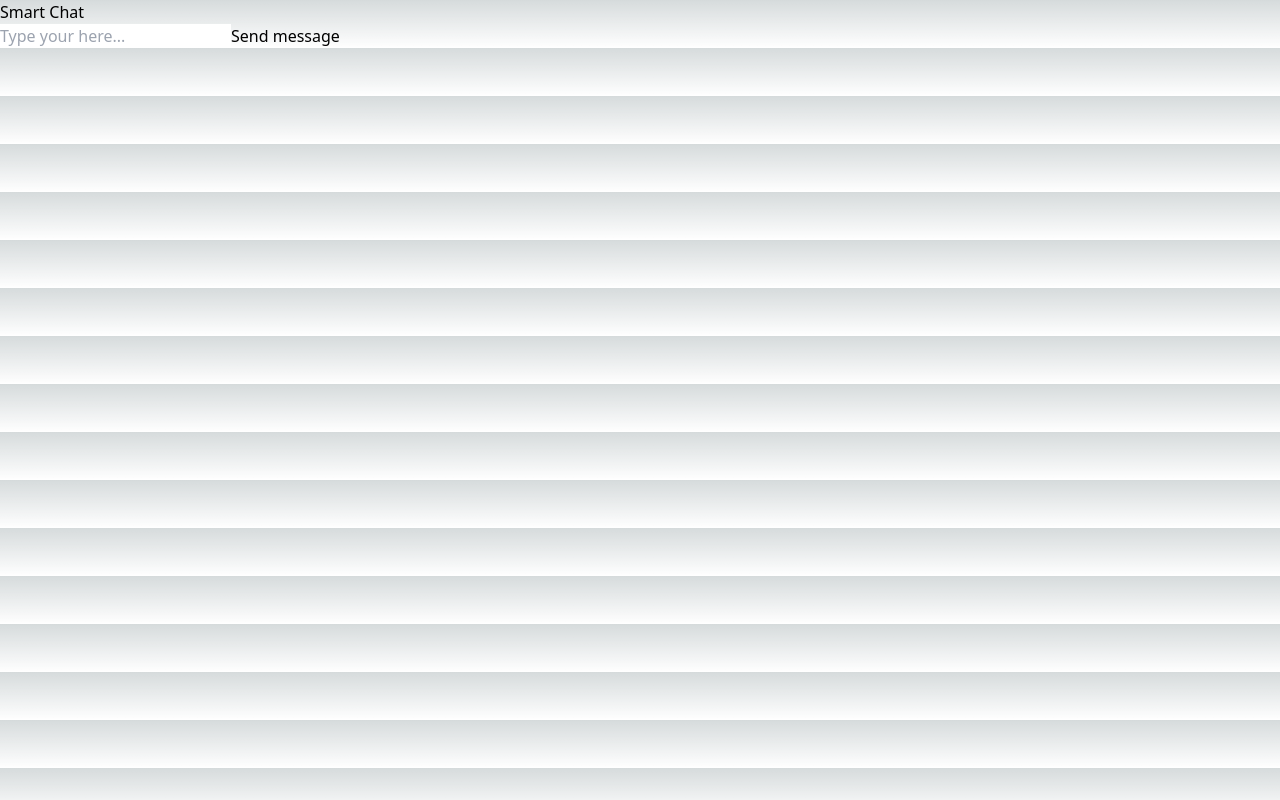
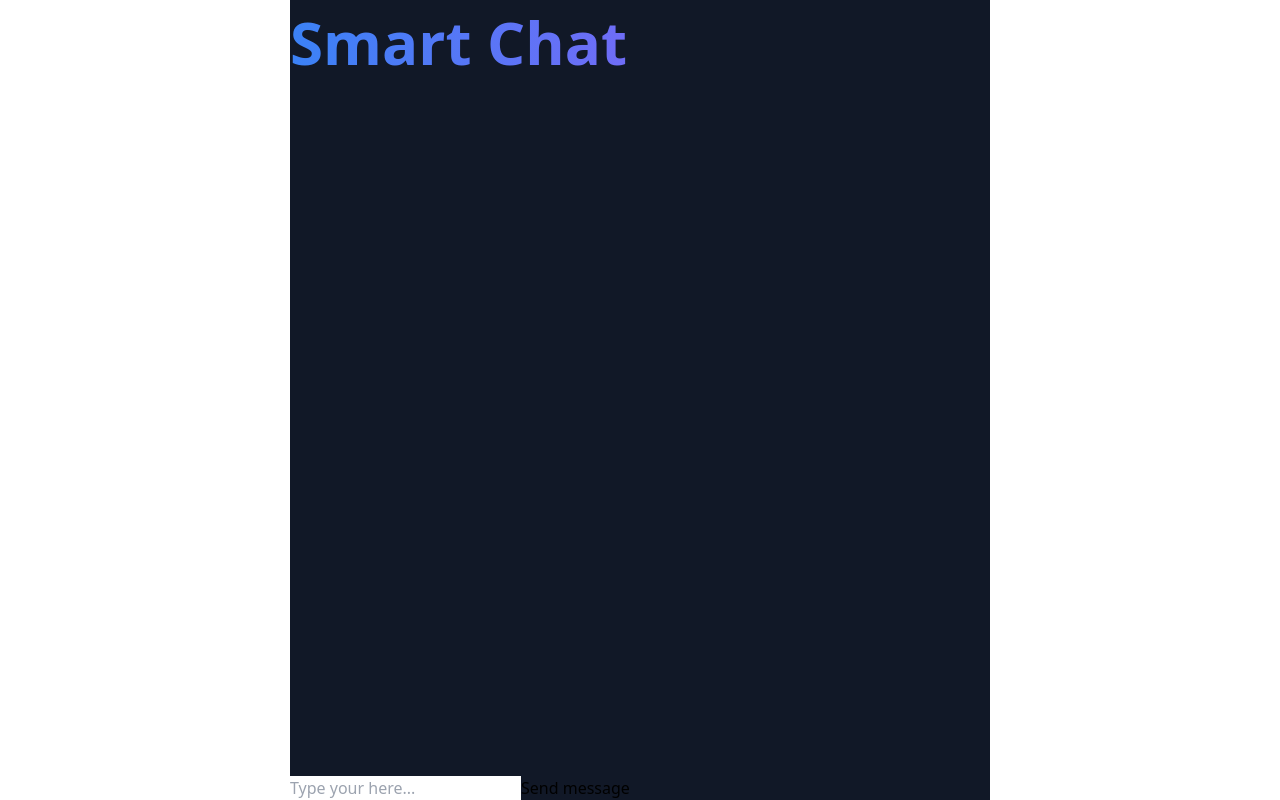
Before and after one commit to GabSanWebDev/chatbot, a Next.js app: page / in a window 1280 px wide. Built offline with nearby package versions, Linux system fonts and the light colour scheme.

Commit message:
Imp/adding classes to improve visuals

```diff
--- a/pages/index.tsx
+++ b/pages/index.tsx
@@ -14,9 +14,10 @@ export default function Home() {
     event.preventDefault();
 
     setChatLog((prevChatLog:any) => [...prevChatLog, {type: 'user', message: inputValue}]);
-
+    sendMessage(inputValue);
     setInputValue('');
   }
+
   const sendMessage = (message:string) => {
     const url = 'https://api.openai.com/chat/completions';
     const headers = {
@@ -24,7 +25,7 @@ export default function Home() {
       'Authorization': `Bearer ${process.env.NEXT_PUBLIC_OPENAI_API_KEY}`
     };
     const data = {
-      model: "gpt-4",
+      model: "gpt-3.5-turbo-0301",
       messages: [{"role": "user", "content": message}]
     }
 
@@ -32,24 +33,35 @@ export default function Home() {
 
     axios.post(url, data, { headers: headers }).then((response) => {
       // console.log(response);
-      setChatLog((prevChatLog:any)=> [...prevChatLog, {type: 'bot', message: response.data.choices[0].message.content}])
+      setChatLog((prevChatLog:any)=> [...prevChatLog, {type: 'bot', message: response.data.choices[0].message.content}]);
+      setIsLoading(false);
+    }).catch((error) => {
+      setIsLoading(false);
+      console.log(error);
+
     })
   }
   interface Message {
     message: String
   }
   return (
-    <>
-    <h1>Smart Chat</h1>
+    <div className='container mx-auto max-w-[700px]'>
+      <div className='flex flex-col h-screen bg-gray-900'>
+      <h1 className='bg-gradient-to-r from-blue-500 to-purple-500 text-transparent bg-clip-text text.cebter py-3 font-bold text-6xl'>Smart Chat</h1>
+      <div className="flex-grow p-6">
+        <div className='flex flex-col space-y-4'>
           {
             chatLog.map((message:Message, index:string) => (
               <div key={index}>{message.message}</div>
               ))
           }
+        </div>
+      </div>
       <form onSubmit={handleSubmit}>
         <input type="text" placeholder="Type your here..." value={inputValue} onChange={(e) => setInputValue(e.target.value)}/>
         <button type="submit">Send message</button>
       </form>
-    </>
+      </div>
+    </div>
   )
 }
--- a/styles/globals.css
+++ b/styles/globals.css
@@ -15,13 +15,3 @@
     --background-end-rgb: 0, 0, 0;
   }
 }
-
-body {
-  color: rgb(var(--foreground-rgb));
-  background: linear-gradient(
-      to bottom,
-      transparent,
-      rgb(var(--background-end-rgb))
-    )
-    rgb(var(--background-start-rgb));
-}
```
Lines whose indentation alone changed are shown as unchanged.
